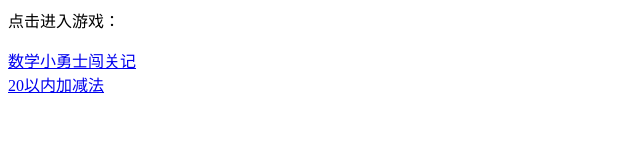
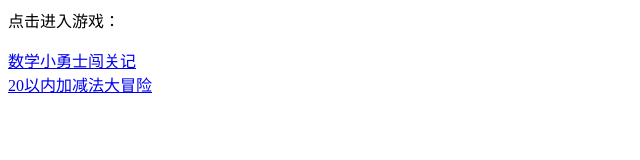
Before and after one commit to Vanny999LOL/Vanny999LOL.github.io, a plain HTML site: page index.html in a window 1280 px wide. Shown: the full height of the page, 0-640 px from the left. Drawn offline with Linux system fonts and the light colour scheme.

Commit message:
Update index.html

```diff
--- a/index.html
+++ b/index.html
@@ -1,3 +1,3 @@
 <p>点击进入游戏：</p>
 <a href="warriorsmath.html">数学小勇士闯关记</a><br>
-<a href="Math20.html">20以内加减法</a>
+<a href="Math20.html">20以内加减法大冒险</a>
```
